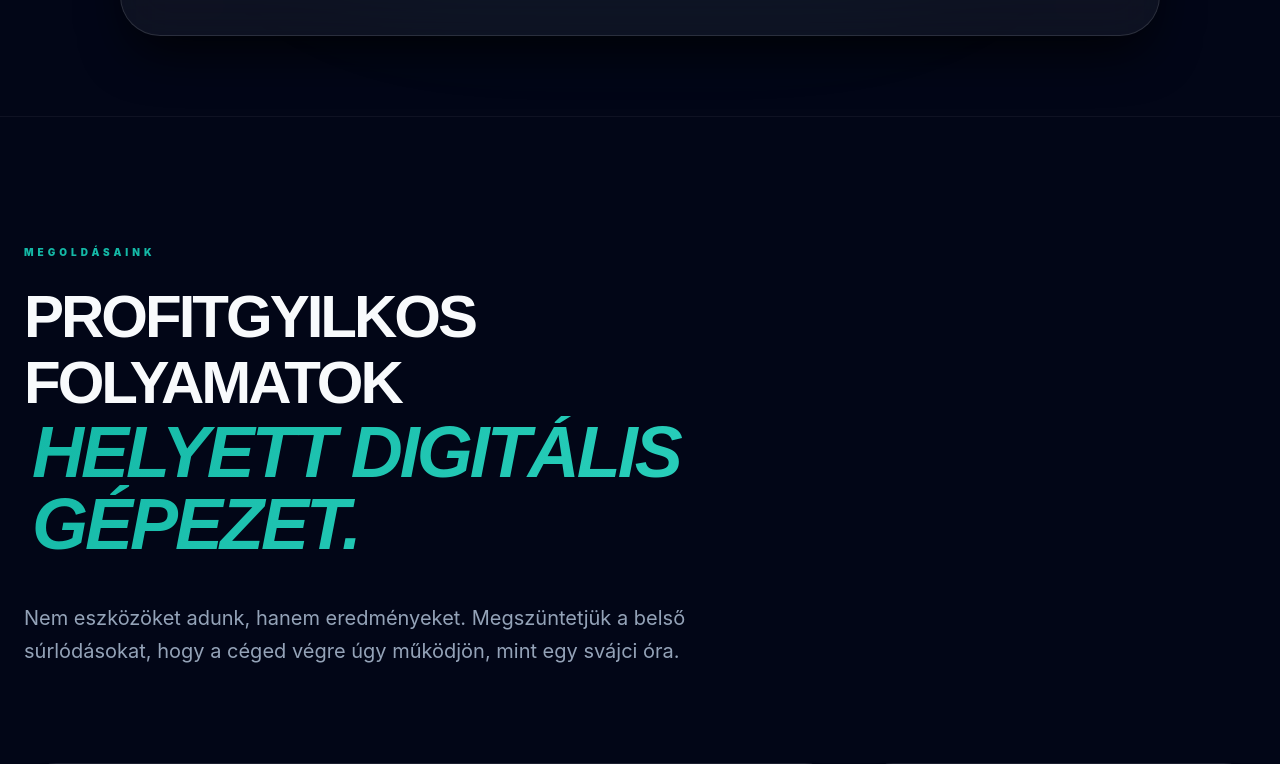
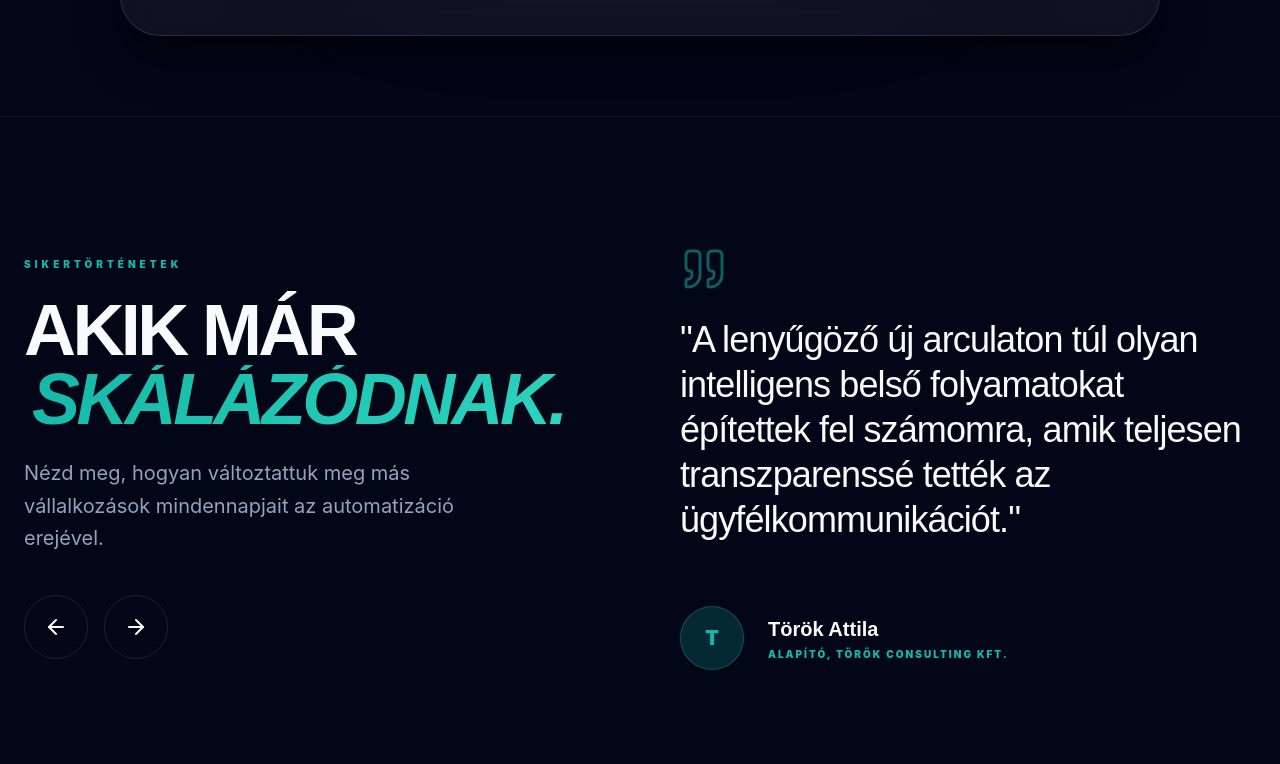
Before and after one commit to mando1001/arys-agency, a Next.js app: page / in a window 1280 px wide. Shown: the part 1525-2289 px from the top of the page. Built offline with nearby package versions, Linux system fonts and the light colour scheme.

Commit message:
fix: reorder sections and refine mobile layout for testimonials and auditmagnet

```diff
--- a/app/ClientWrapper.tsx
+++ b/app/ClientWrapper.tsx
@@ -27,11 +27,11 @@ const ModalController = dynamic(() => import('./ModalController').then(mod => mo
 export function ClientWrapper() {
   return (
     <>
+      <Suspense fallback={null}>
+        <Testimonials />
+      </Suspense>
       <Suspense fallback={<div className="h-96 w-full bg-[#0A0B0D]" />}>
         <Features />
-      </Suspense>
-      <Suspense fallback={null}>
-        <Testimonials />
       </Suspense>
       <Suspense fallback={null}>
         <FAQ />
--- a/components/sections/AuditMagnet.tsx
+++ b/components/sections/AuditMagnet.tsx
@@ -11,7 +11,7 @@ export const AuditMagnet = () => {
       </div>
 
       <div className="max-w-7xl mx-auto px-6 relative z-10">
-        <div className="relative p-12 md:p-24 rounded-[4rem] border border-white/10 glass-card-premium overflow-hidden text-center shadow-2xl shadow-black/50">
+        <div className="relative px-6 py-12 md:p-24 rounded-[3rem] md:rounded-[4rem] border border-white/10 glass-card-premium overflow-hidden text-center shadow-2xl shadow-black/50">
           {/* Subtle Glow behind content */}
           <div className="absolute top-1/2 left-1/2 -translate-x-1/2 -translate-y-1/2 w-1/2 h-1/2 bg-accent/5 blur-[120px] pointer-events-none" />
 
@@ -21,9 +21,9 @@ export const AuditMagnet = () => {
               Rendszerdiagnosztika Elérhető
             </div>
 
-            <h2 className="text-4xl md:text-7xl font-bold tracking-tighter leading-[1.1] text-primary font-heading uppercase">
+            <h2 className="text-2xl md:text-7xl font-bold tracking-tighter leading-[1.1] text-primary font-heading uppercase text-balance">
               Állítsd meg a <br />
-              <span className="inline-block text-accent-gradient italic px-2 text-5xl md:text-8xl">profit-szivárgást.</span>
+              <span className="inline-block text-accent-gradient italic px-2 text-3xl md:text-8xl">profit-szivárgást.</span>
             </h2>
 
             <p className="text-secondary text-lg md:text-xl leading-relaxed max-w-2xl mx-auto font-body">
--- a/components/sections/Hero.tsx
+++ b/components/sections/Hero.tsx
@@ -29,7 +29,7 @@ export const Hero = () => {
   };
 
   return (
-    <section className="relative min-h-screen flex items-center pt-48 pb-20 overflow-hidden bg-background">
+    <section className="relative min-h-screen flex items-center pt-32 md:pt-48 pb-20 overflow-hidden bg-background">
       {/* Premium Background Effects */}
       <div className="absolute inset-0 -z-10 [mask-image:linear-gradient(to_bottom,black_70%,transparent_100%)] gpu-accel will-change-transform">
         <div className="absolute top-1/4 -right-20 w-[500px] h-[500px] bg-accent/5 rounded-full blur-[60px] md:blur-[100px] animate-pulse" />
@@ -48,7 +48,7 @@ export const Hero = () => {
         </div>
 
         <h1
-          className="text-5xl md:text-7xl lg:text-8xl font-bold tracking-tighter leading-[1.05] md:leading-[0.95] mb-10 text-primary font-heading uppercase"
+          className="text-4xl md:text-7xl lg:text-8xl font-bold tracking-tighter leading-[1.05] md:leading-[0.95] mb-10 text-primary font-heading uppercase text-balance"
         >
           Növeld a <span className="inline-block text-accent-gradient italic px-2">profitot</span>, <br />
           ne a <span className="text-secondary">létszámot.</span>
--- a/components/sections/Testimonials.tsx
+++ b/components/sections/Testimonials.tsx
@@ -59,16 +59,16 @@ export const Testimonials = () => {
   };
 
   return (
-    <section className="py-32 relative overflow-hidden bg-background border-t border-white/5">
+    <section className="py-20 md:py-32 relative overflow-hidden bg-background border-t border-white/5">
       <div className="max-w-7xl mx-auto px-6">
-        <div className="grid grid-cols-1 lg:grid-cols-2 gap-20 items-center">
+        <div className="grid grid-cols-1 lg:grid-cols-2 gap-12 lg:gap-20 items-center">
           {/* Left Side: Content & Nav */}
           <div className="space-y-10">
             <div className="space-y-6">
               <div className="text-accent text-[10px] font-black uppercase tracking-[0.4em]">
                 Sikertörténetek
               </div>
-              <h2 className="text-5xl md:text-7xl font-bold tracking-tighter text-primary font-heading uppercase leading-[0.95]">
+              <h2 className="text-4xl md:text-7xl font-bold tracking-tighter text-primary font-heading uppercase leading-[0.95] text-balance">
                 Akik már <br />
                 <span className="inline-block text-accent-gradient italic px-2">skálázódnak.</span>
               </h2>
```
